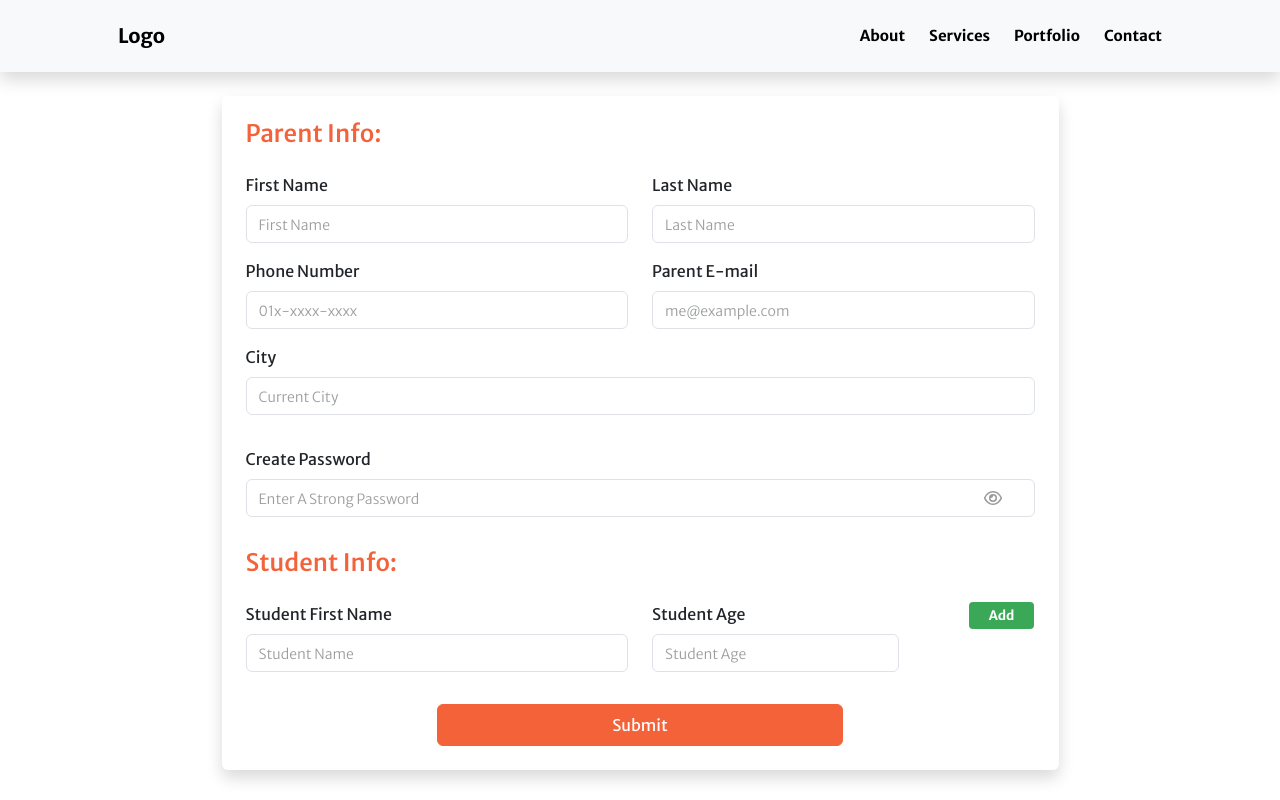
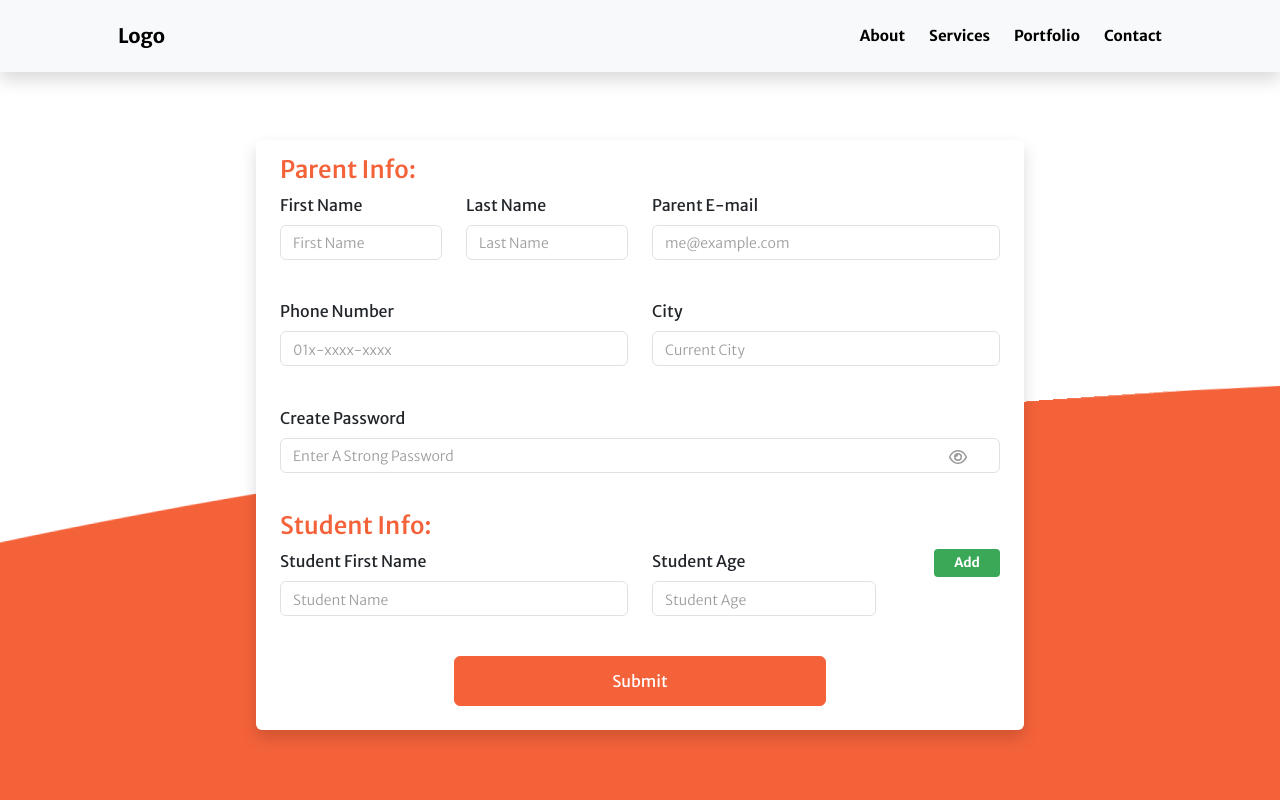
Before and after one commit to Omar-Moamen/Course-Hub, a React (Create React App) app: page /signIn/register in a window 1280 px wide. Built offline with nearby package versions, Linux system fonts and the light colour scheme.

Commit message:
"added wavy background"

```diff
--- a/src/components/Header/Header.css
+++ b/src/components/Header/Header.css
@@ -1,6 +1,6 @@
 #mainNav {
    width: 100%;
-   min-height: 72px !important;
+   height: 72px !important;
    font-weight: bold;
    transition: var(--mainTransition);
    -webkit-transition: var(--mainTransition);
--- a/src/pages/RegisterForm/RegisterForm.css
+++ b/src/pages/RegisterForm/RegisterForm.css
@@ -1,16 +1,54 @@
+.register-form {
+   padding-top: 105px;
+   min-height: 100vh;
+}
+
+.register-form::before {
+   content: '';
+   position: fixed;
+   width: 300%;
+   height: 100%;
+   top: 50%;
+   left: 50%;
+   background-color: var(--orangeColor);
+   border-radius: 50%;
+   transform: translateX(-50%) skew(0, -10deg);
+   z-index: -1;
+   animation: waving 2s ease-in-out infinite alternate;
+   -webkit-transform: translateX(-50%) skew(0, -10deg);
+   -moz-transform: translateX(-50%) skew(0, -10deg);
+   -ms-transform: translateX(-50%) skew(0, -10deg);
+   -o-transform: translateX(-50%) skew(0, -10deg);
+   -webkit-border-radius: 50%;
+   -moz-border-radius: 50%;
+   -ms-border-radius: 50%;
+   -o-border-radius: 50%;
+   -webkit-animation: waving 10s ease-in-out infinite alternate;
+}
+
+@media(min-width: 992px) {
+   .register-form .container {
+      padding-bottom: 35px;
+   }
+}
+
 .register-form form {
    border-color: var(--orangeColor);
    box-shadow: var(--mainShadow);
 }
 
-@media(max-width: 576px) {
-   .register-form form {
-      width: 100% !important;
+.register-form form h4 {
+   color: var(--orangeColor)
+}
+
+@media (min-width: 768px) {
+   .register-form form .row {
+      height: 90.5px !important;
    }
 }
 
-.register-form form h4 {
-   color: var(--orangeColor)
+.register-form form input {
+   height: 35px;
 }
 
 .register-form form input::placeholder {
@@ -19,8 +57,9 @@
    font-weight: 300;
 }
 
-.register-form>.container {
-   min-height: 300px;
+.register-form form .invalid-feedback,
+.register-form form .error-feedback {
+   font-size: 13px !important;
 }
 
 .register-form form .add-btn,
@@ -132,3 +171,24 @@
       width: 100% !important;
    }
 }
+
+/* Start keyframes */
+@keyframes waving {
+   from {
+      transform: translateX(-50%) skew(0, -10deg);
+      -webkit-transform: translateX(-50%) skew(0, -10deg);
+      -moz-transform: translateX(-50%) skew(0, -10deg);
+      -ms-transform: translateX(-50%) skew(0, -10deg);
+      -o-transform: translateX(-50%) skew(0, -10deg);
+   }
+
+   to {
+      transform: translateX(-30%) skew(10deg, 0);
+      -webkit-transform: translateX(-30%) skew(10deg, 0);
+      -moz-transform: translateX(-30%) skew(10deg, 0);
+      -ms-transform: translateX(-30%) skew(10deg, 0);
+      -o-transform: translateX(-30%) skew(10deg, 0);
+   }
+}
+
+/* End keyframes */
--- a/src/pages/RegisterForm/RegisterForm.jsx
+++ b/src/pages/RegisterForm/RegisterForm.jsx
@@ -1,5 +1,5 @@
 import {Fragment, useState} from 'react';
-import {Button, Col, Form, Row} from 'react-bootstrap';
+import {Button, Col, Container, Form, Row} from 'react-bootstrap';
 import './RegisterForm.css';
 import {Formik, Field, FieldArray, ErrorMessage} from "formik";
 import {FontAwesomeIcon} from '@fortawesome/react-fontawesome';
@@ -75,8 +75,8 @@ function RegisterForm()
    }
 
    return (
-      <div className="register-form pt-5 position-relative">
-         <div className="container pt-5 justify-content-center d-flex align-items-center">
+      <div className="register-form d-flex align-items-center">
+         <Container className="d-flex justify-content-center align-items-center">
             <Formik
                initialValues={initialValues}
                onSubmit={onSubmit}
@@ -84,15 +84,15 @@ function RegisterForm()
             >
                {({handleSubmit, handleChange, values, errors, touched}) => (
                   <Form
-                     className="w-75 px-4 border-1 rounded-2"
+                     className="px-4 border-1 rounded-2 bg-white"
                      onSubmit={handleSubmit}>
                      <div className='parent-section'>
-                        <h4 className="mt-4 mb-4">Parent Info:</h4>
-                        <Row className="align-items-start">
+                        <h4 className="mb-2 mt-3">Parent Info:</h4>
+                        <Row className="align-items-start mb-lg-3">
                            <Form.Group
                               as={Col}
-                              md="6"
-                              className="mb-3"
+                              md="3"
+                              className="mb-3 mb-lg-0"
                               controlId="parentFirstName">
                               <Form.Label>First Name</Form.Label>
                               <Form.Control
@@ -110,8 +110,8 @@ function RegisterForm()
                            </Form.Group>
                            <Form.Group
                               as={Col}
-                              md="6"
-                              className="mb-3"
+                              md="3"
+                              className="mb-3 mb-lg-0"
                               controlId="parentLastName">
                               <Form.Label>Last Name</Form.Label>
                               <Form.Control
@@ -126,12 +126,29 @@ function RegisterForm()
                                  {errors.parentLastName}
                               </Form.Control.Feedback>
                            </Form.Group>
-                        </Row>
-                        <Row className='align-items-start'>
                            <Form.Group
                               as={Col}
                               md="6"
-                              className="mb-3"
+                              className="mb-3 mb-lg-0"
+                              controlId='parentEmail'>
+                              <Form.Label>Parent E-mail</Form.Label>
+                              <Form.Control
+                                 name="parentEmail"
+                                 type="email"
+                                 placeholder="me@example.com"
+                                 value={values.parentEmail}
+                                 onChange={handleChange}
+                                 isInvalid={!!errors.parentEmail} />
+                              <Form.Control.Feedback type='invalid'>
+                                 {errors.parentEmail}
+                              </Form.Control.Feedback>
+                           </Form.Group>
+                        </Row>
+                        <Row className='align-items-start mb-lg-3'>
+                           <Form.Group
+                              as={Col}
+                              md="6"
+                              className='mb-3 mb-lg-0'
                               controlId='parentPhone'>
                               <Form.Label>Phone Number</Form.Label>
                               <Form.Control
@@ -148,25 +165,7 @@ function RegisterForm()
                            <Form.Group
                               as={Col}
                               md="6"
-                              className="mb-3"
-                              controlId='parentEmail'>
-                              <Form.Label>Parent E-mail</Form.Label>
-                              <Form.Control
-                                 name="parentEmail"
-                                 type="email"
-                                 placeholder="me@example.com"
-                                 value={values.parentEmail}
-                                 onChange={handleChange}
-                                 isInvalid={!!errors.parentEmail} />
-                              <Form.Control.Feedback type='invalid'>
-                                 {errors.parentEmail}
-                              </Form.Control.Feedback>
-                           </Form.Group>
-                        </Row>
-                        <Row className='align-items-start mb-3'>
-                           <Form.Group
-                              as={Col}
-                              className="mb-3"
+                              className='mb-3 mb-lg-0'
                               controlId='parentCity'>
                               <Form.Label>City</Form.Label>
                               <Form.Control
@@ -184,7 +183,7 @@ function RegisterForm()
                         <Row className='align-items-start mb-3'>
                            <Form.Group
                               as={Col}
-                              className="mb-3 position-relative"
+                              className="position-relative"
                               controlId='parentPassword'
                            >
                               <Form.Label>Create Password</Form.Label>
@@ -208,7 +207,7 @@ function RegisterForm()
                         </Row>
                      </div>
                      <div className='student-section'>
-                        <h4 className="mb-4">Student Info:</h4>
+                        <h4 className="mb-2">Student Info:</h4>
                         <FieldArray name='students'>
                            {
                               // fieldArrayProps is a built in props in formik FieldArray
@@ -309,7 +308,7 @@ function RegisterForm()
                )
                }
             </Formik>
-         </div>
+         </Container>
       </div>
    )
 }
--- a/src/pages/RegisterForm/SignInForm.jsx
+++ b/src/pages/RegisterForm/SignInForm.jsx
@@ -29,8 +29,8 @@ function SignInForm()
    }
 
    return (
-      <div className="sign-in-form position-relative">
-         <Container className="justify-content-center d-flex align-items-center">
+      <div className="sign-in-form d-flex align-items-center">
+         <Container className="d-flex justify-content-center align-items-center">
             <Formik
                initialValues={initialValues}
                onSubmit={onSubmit}
@@ -39,7 +39,7 @@ function SignInForm()
                {({handleChange, handleSubmit, values, errors, touched}) =>
                (
                   <Form
-                     className="py-4 py-md-5 px-4 px-md-5 border-1 rounded-2"
+                     className="py-4 py-md-5 px-4 px-md-5 border-1 rounded-2 bg-white"
                      onSubmit={handleSubmit}>
                      <Row className="align-items-center mb-3">
                         <Form.Group
```
Also changed, not shown: src/components/Header/Header.jsx (+21 -11 lines), src/pages/RegisterForm/SignInForm.css (+42 -1 lines).
